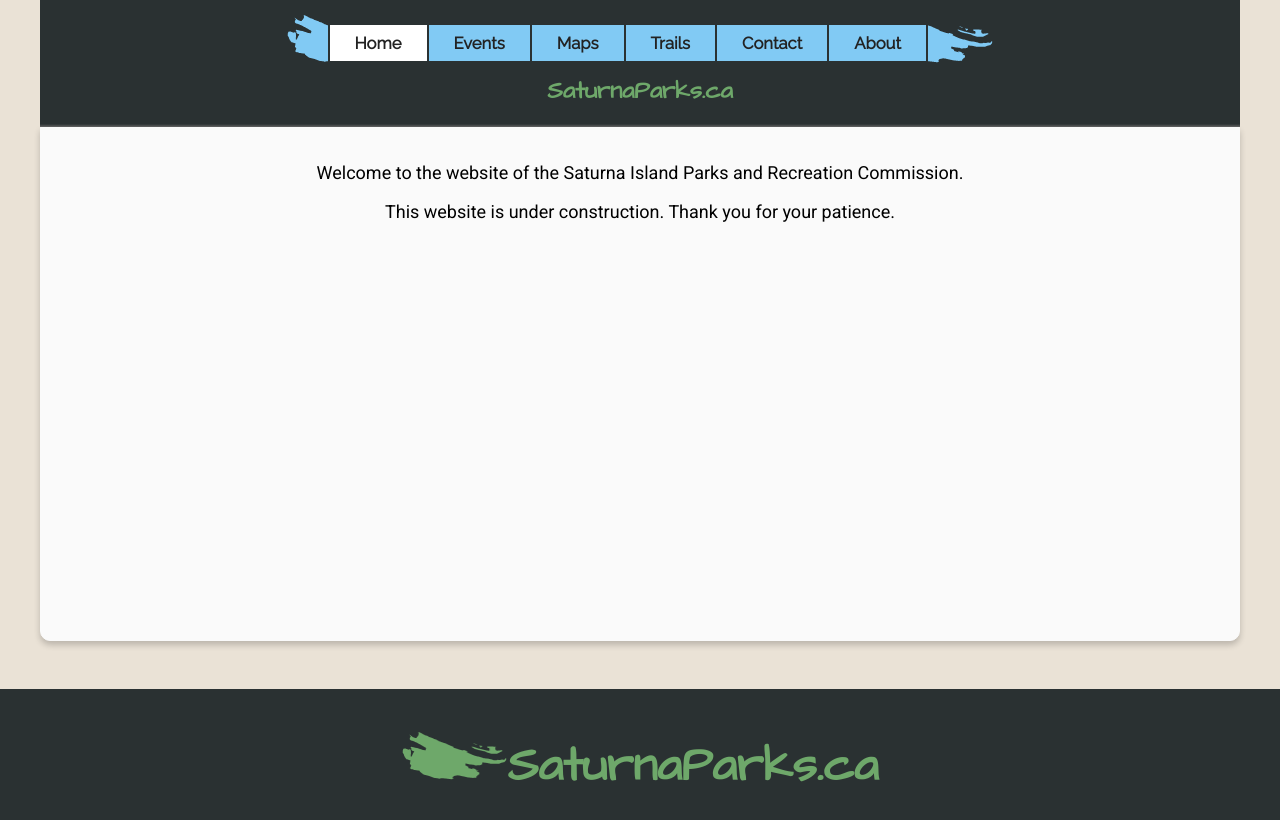
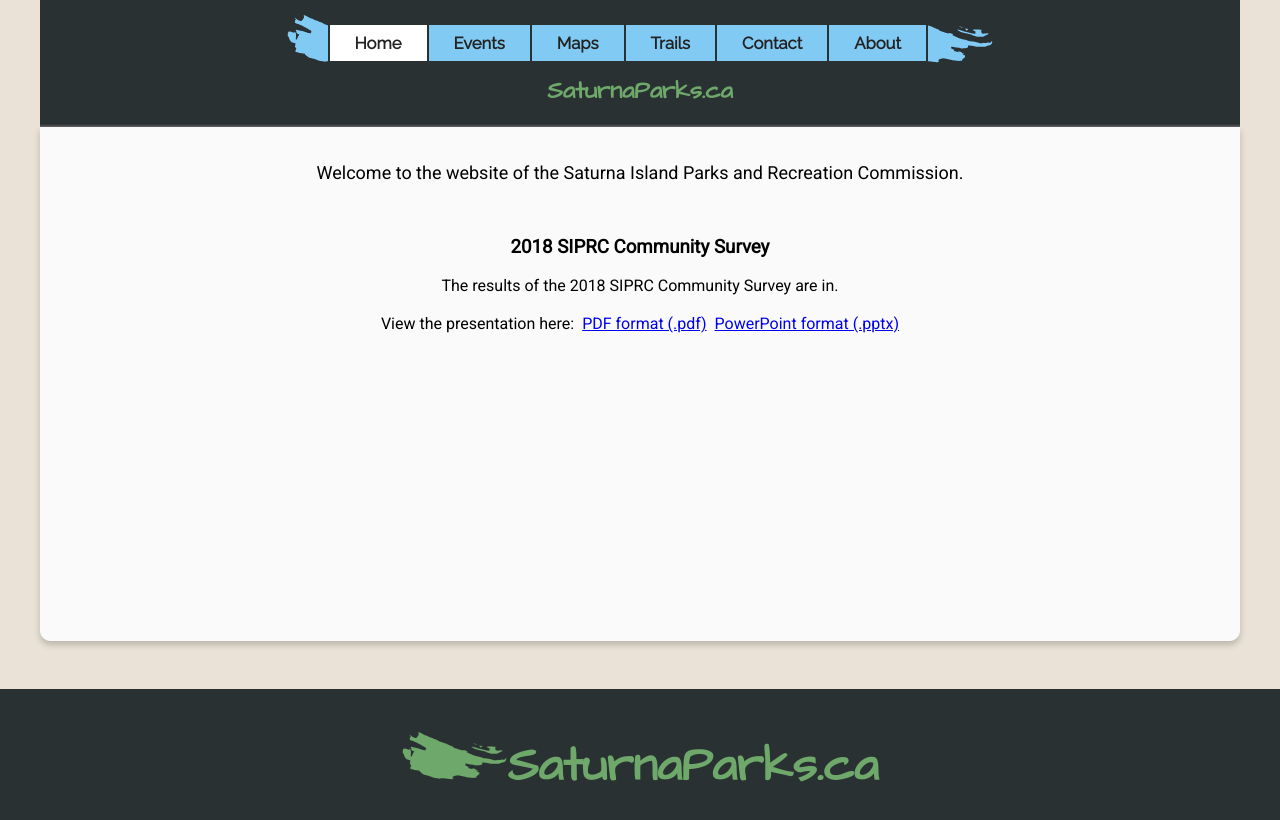
Before and after one commit to plhosk/siprc, a React (Create React App) app: page / in a window 1280 px wide. Shown: the part 712-1532 px from the top of the page. Built offline with nearby package versions, Linux system fonts and the light colour scheme.

Commit message:
add community survey 2018

```diff
--- a/src/Home.jsx
+++ b/src/Home.jsx
@@ -10,10 +10,24 @@ const Home = () => (
       {/* <p className="App-intro">
         Click the blue tabs to continue.
       </p> */}
-      <p className="App-intro">
+      {/* <p className="App-intro">
         This website is under construction. Thank you for your patience.
-      </p>
+      </p> */}
     </div>
+
+    <h3>2018 SIPRC Community Survey</h3>
+
+    The results of the 2018 SIPRC Community Survey are in.
+    <br />
+    <br />
+    View the presentation here: &nbsp;
+    <a href="/docs/siprc-community-survey-2018.pdf" target="_blank">
+      PDF format (.pdf)
+    </a>
+    &nbsp;&nbsp;
+    <a href="/docs/siprc-community-survey-2018.pptx" target="_blank">
+      PowerPoint format (.pptx)
+    </a>
 
   </section>
 )
```
Also changed, not shown: 2 other files (tests, documents, lock files or other folders).
